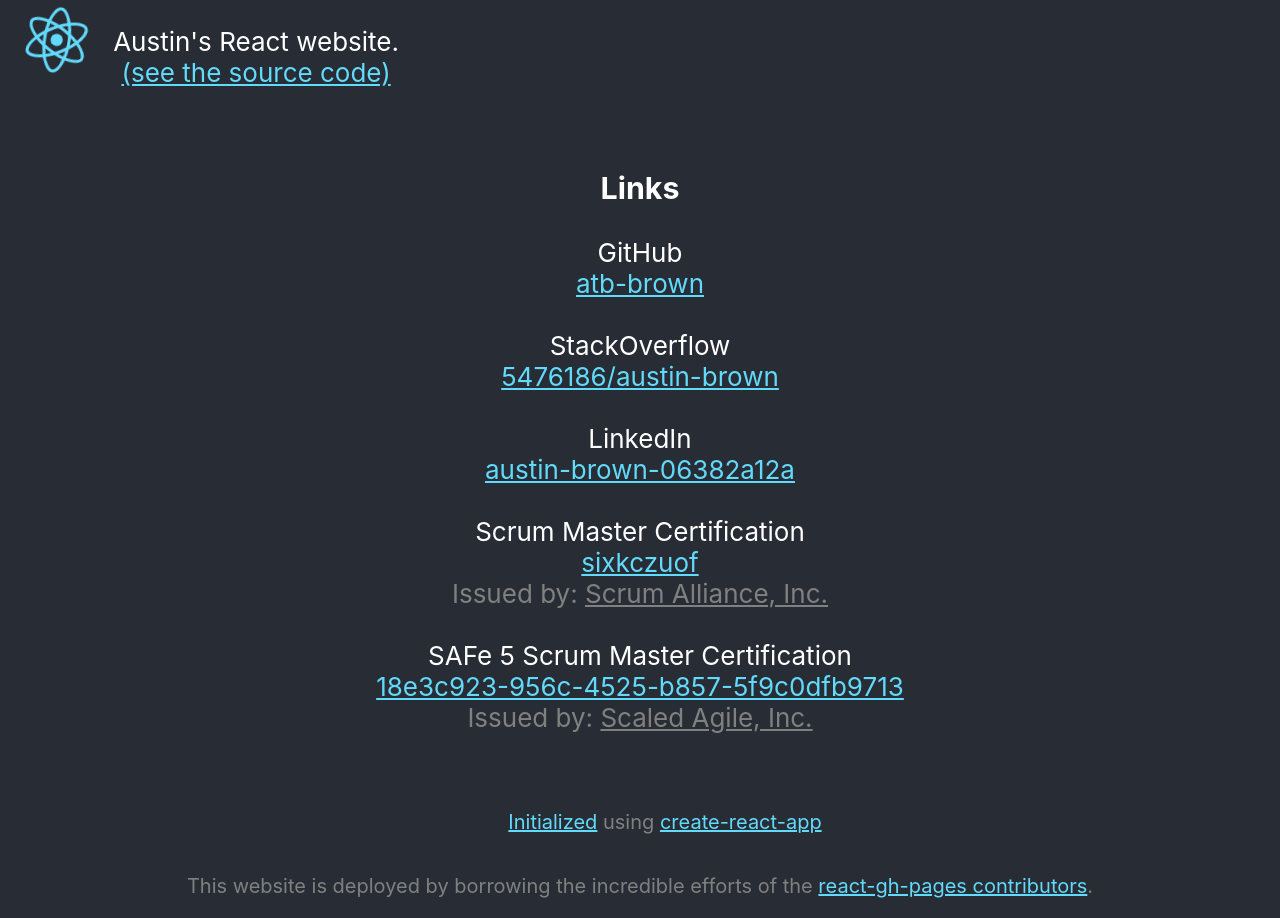
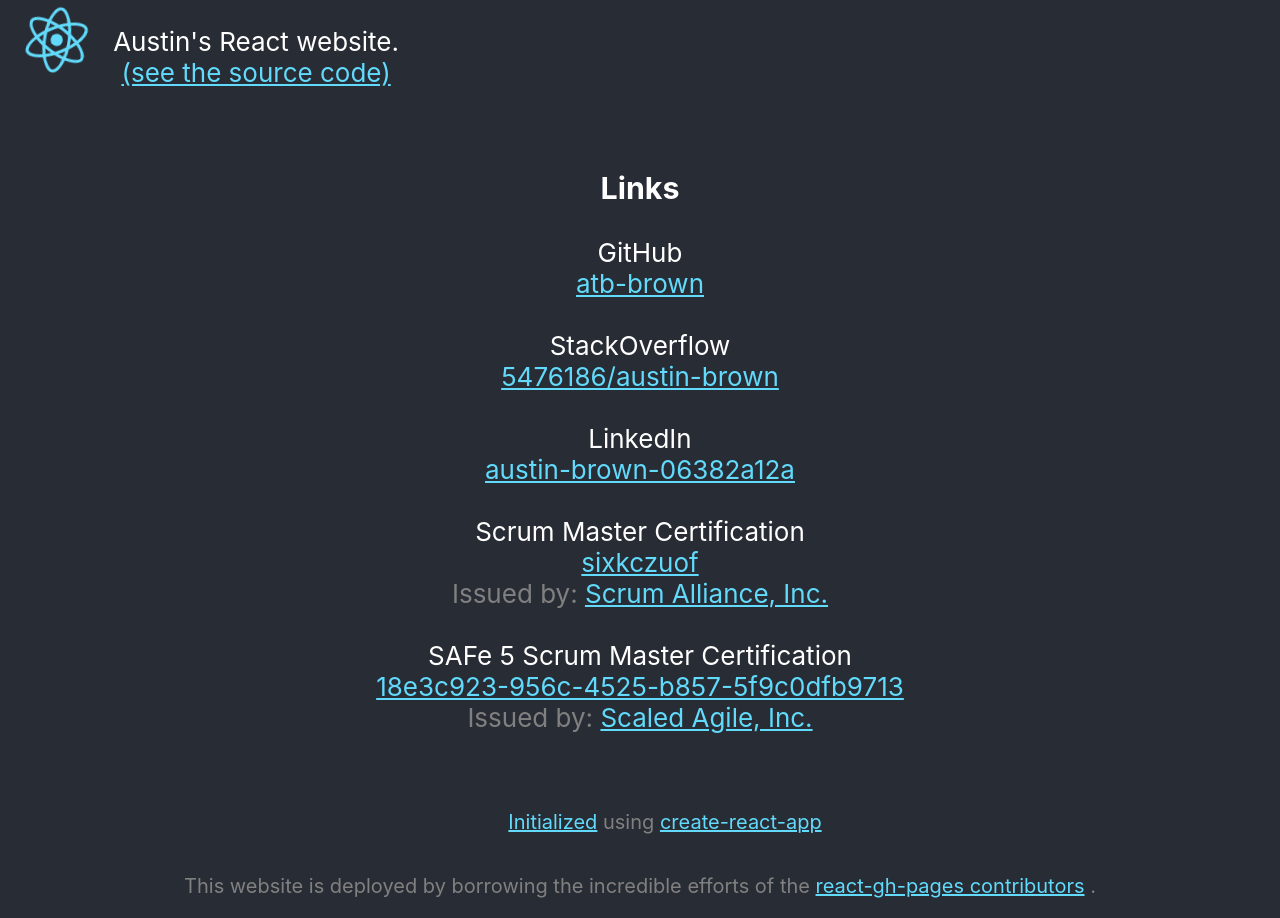
Before and after one commit to atb-brown/austin, a React (Create React App) app: page / in a window 1280 px wide. Built offline with nearby package versions, Linux system fonts and the light colour scheme.

Commit message:
Add basic Link component

```diff
--- a/src/app/App.tsx
+++ b/src/app/App.tsx
@@ -1,3 +1,4 @@
+import Link from "../component/Link";
 import PortfolioLink from "../component/PortfolioLink";
 import logo from "../logo.svg";
 import "./App.css";
@@ -13,63 +14,61 @@
           <p>
             Austin's React website.
             <br />
-            <a className="App-link" href="https://github.com/atb-brown/austin">
-              (see the source code)
-            </a>
+            <Link
+              description="(see the source code)"
+              url="https://github.com/atb-brown/austin"
+            />
           </p>
         </div>
         <p>
           <h3>Links</h3>
           <PortfolioLink
             description="GitHub"
-            link="https://github.com/atb-brown"
-            linkId="atb-brown"
+            url="https://github.com/atb-brown"
+            urlId="atb-brown"
           />
           <PortfolioLink
             description="StackOverflow"
-            link="https://stackoverflow.com/users/5476186/austin-brown"
-            linkId="5476186/austin-brown"
+            url="https://stackoverflow.com/users/5476186/austin-brown"
+            urlId="5476186/austin-brown"
           />
           <PortfolioLink
             description="LinkedIn"
-            link="https://www.linkedin.com/in/austin-brown-06382a12a/"
-            linkId="austin-brown-06382a12a"
+            url="https://www.linkedin.com/in/austin-brown-06382a12a/"
+            urlId="austin-brown-06382a12a"
           />
           <PortfolioLink
             description="Scrum Master Certification"
-            link="https://bcert.me/sixkczuof"
-            linkId="sixkczuof"
+            url="https://bcert.me/sixkczuof"
+            urlId="sixkczuof"
             issuerDescription="Scrum Alliance, Inc."
-            issuerLink="https://www.scrumalliance.org/"
+            issuerUrl="https://www.scrumalliance.org/"
           />
           <PortfolioLink
             description="SAFe 5 Scrum Master Certification"
-            link="https://www.credly.com/badges/18e3c923-956c-4525-b857-5f9c0dfb9713/public_url"
-            linkId="18e3c923-956c-4525-b857-5f9c0dfb9713"
+            url="https://www.credly.com/badges/18e3c923-956c-4525-b857-5f9c0dfb9713/public_url"
+            urlId="18e3c923-956c-4525-b857-5f9c0dfb9713"
             issuerDescription="Scaled Agile, Inc."
-            issuerLink="https://scaledagile.com/"
+            issuerUrl="https://scaledagile.com/"
           />
         </p>
         <p className="App-soft-text" style={{ fontSize: 20, paddingLeft: 50 }}>
-          <a
-            className="App-link"
-            href="https://github.com/atb-brown/austin/commit/5c8514a96194e6271d4e8e7f234499ee4e95ab3d"
-          >
-            Initialized
-          </a>{" "}
+          <Link
+            description="Initialized"
+            url="https://github.com/atb-brown/austin/commit/5c8514a96194e6271d4e8e7f234499ee4e95ab3d"
+          />{" "}
           using{" "}
-          <a className="App-link" href="https://create-react-app.dev/">
-            create-react-app
-          </a>
+          <Link
+            description="create-react-app"
+            url="https://create-react-app.dev/"
+          />{" "}
         </p>
         <p className="App-soft-text" style={{ fontSize: 20 }}>
           This website is deployed by borrowing the incredible efforts of the{" "}
-          <a
-            className="App-link"
-            href="https://github.com/gitname/react-gh-pages"
-          >
-            react-gh-pages contributors
-          </a>
+          <Link
+            description="react-gh-pages contributors"
+            url="https://github.com/gitname/react-gh-pages"
+          />{" "}
           .
         </p>
       </header>
--- /dev/null
+++ b/src/component/Link.tsx
@@ -0,0 +1,12 @@
+export default function Link(props: LinkProps) {
+  return (
+    <a className="App-link" href={props.url}>
+      {props.description}
+    </a>
+  );
+}
+
+type LinkProps = {
+  description: string;
+  url: string;
+};
--- a/src/component/PortfolioLink.tsx
+++ b/src/component/PortfolioLink.tsx
@@ -1,20 +1,22 @@
+import Link from "./Link";
+
 export default function PortfolioLink(props: LinkProps) {
-  if (props.issuerDescription && props.issuerLink) {
+  if (props.issuerDescription && props.issuerUrl) {
     return (
       <LinkWithIssuer
         description={props.description}
-        link={props.link}
-        linkId={props.linkId}
+        url={props.url}
+        urlId={props.urlId}
         issuerDescription={props.issuerDescription}
-        issuerLink={props.issuerLink}
+        issuerUrl={props.issuerUrl}
       />
     );
   }
   return (
     <LinkWithoutIssuer
       description={props.description}
-      link={props.link}
-      linkId={props.linkId}
+      url={props.url}
+      urlId={props.urlId}
     />
   );
 }
@@ -25,9 +27,7 @@
     <div>
       <div>{props.description}</div>
       <div>
-        <a className="App-link" href={props.link}>
-          {props.linkId}
-        </a>
+        <Link description={props.urlId} url={props.url} />
       </div>
       <br />
     </div>
@@ -39,15 +39,14 @@
     <div>
       <div>{props.description}</div>
       <div>
-        <a className="App-link" href={props.link}>
-          {props.linkId}
-        </a>
+        <Link description={props.urlId} url={props.url} />
       </div>
       <div className="App-soft-text">
         Issued by:{" "}
-        <a className="App-soft-text" href={props.issuerLink}>
-          {props.issuerDescription}
-        </a>
+        <Link
+          description={props.issuerDescription ?? ""}
+          url={props.issuerUrl ?? ""}
+        />
       </div>
       <br />
     </div>
@@ -56,8 +55,8 @@
 
 type LinkProps = {
   description: string;
-  link: string;
-  linkId: string;
+  url: string;
+  urlId: string;
   issuerDescription?: string;
-  issuerLink?: string;
+  issuerUrl?: string;
 };
```
Also changed, not shown: 2 other files (tests, documents, lock files or other folders).
